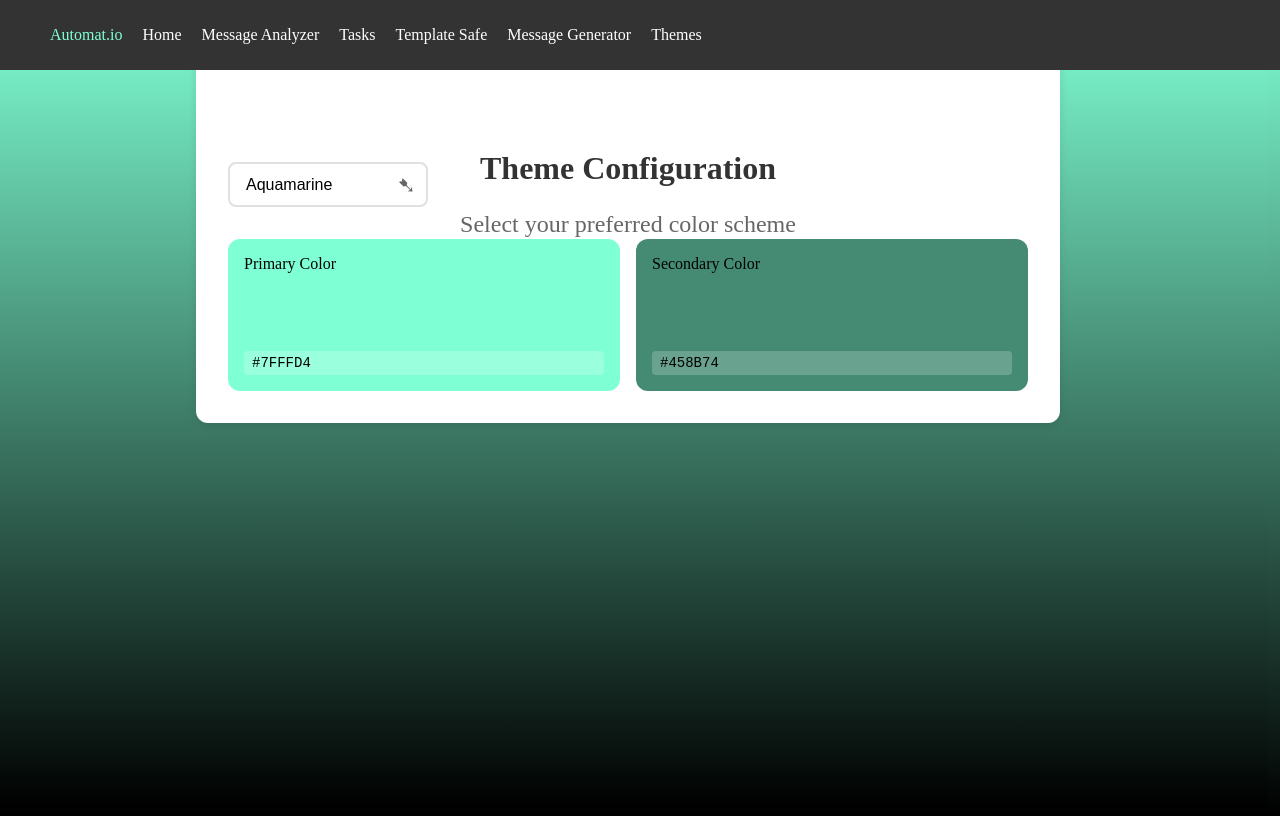
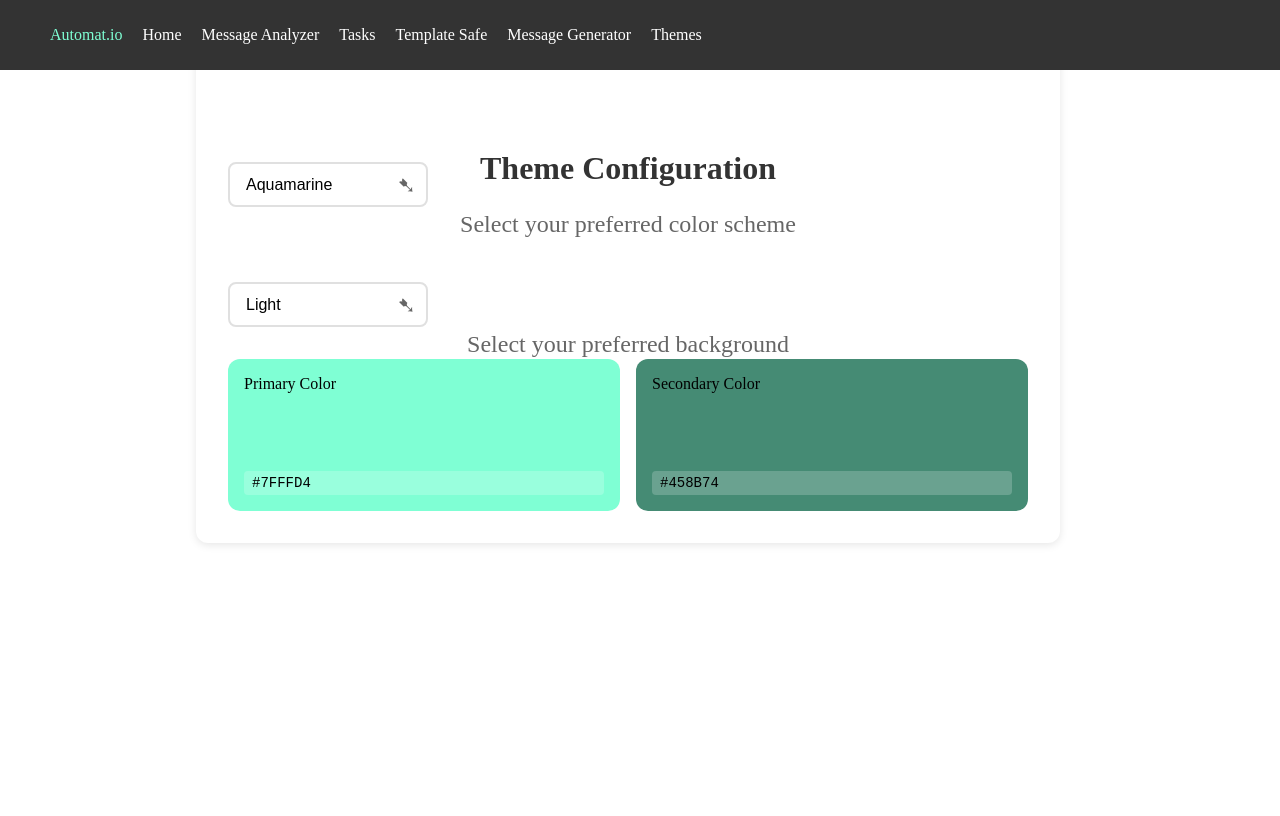
Before and after one commit to jadenkuriakose/Automat.io, a React (Vite) app in the folder app/: page /theme in a window 1280 px wide. Built offline with nearby package versions, Linux system fonts and the light colour scheme.

Commit message:
Added Background Themes as well

```diff
--- a/app/src/pages/Save.module.css
+++ b/app/src/pages/Save.module.css
@@ -1,10 +1,14 @@
 body{
-    background: linear-gradient(var(--primary-color), black);
-    color: white;
+    background: var(--background-color);
+    color: var(--text-color);
     min-height: 100vh;
     width: 100%;
     position: relative;
     left: -10px;
+}
+
+button{
+    color: var(--button-color);
 }
 
 .pageContainer {
--- a/app/src/pages/Theme.jsx
+++ b/app/src/pages/Theme.jsx
@@ -6,7 +6,6 @@ const themes = {
   aquamarine: {
     '--primary-color': '#7FFFD4',
     '--secondary-color': '#458B74'
-
   },
   cyan: {
     '--primary-color': '#00FFFF',
@@ -18,10 +17,33 @@ const themes = {
   }
 };
 
+const backgroundThemes = {
+  dark: {
+    '--background-color': '#2E2E2E',
+    '--text-color': '#FFFFFF',
+    '--button-color': '#000000'
+  },
+  light: {
+    '--background-color': '#FFFFFF',
+    '--text-color': '#000000',
+    '--button-color': '#000000'
+  },
+  gradient: {
+    '--background-color': 'linear-gradient(45deg, #2E2E2E, var(--primary-color))',
+    '--text-color': '#FFFFFF',
+    '--button-color': '#000000'
+  }
+};
+
 const Theme = () => {
   const [currentTheme, setCurrentTheme] = useState(() => {
     const savedTheme = localStorage.getItem('selectedTheme');
     return savedTheme && themes[savedTheme] ? savedTheme : 'aquamarine';
+  });
+
+  const [backgroundTheme, setBackgroundTheme] = useState(() => {
+    const savedBackground = localStorage.getItem('selectedBackground');
+    return savedBackground && backgroundThemes[savedBackground] ? savedBackground : 'light';
   });
 
   useEffect(() => {
@@ -34,12 +56,26 @@ const Theme = () => {
     }
   }, [currentTheme]);
 
+  useEffect(() => {
+    if (backgroundThemes[backgroundTheme]) {
+      const root = document.documentElement;
+      Object.entries(backgroundThemes[backgroundTheme]).forEach(([property, value]) => {
+        root.style.setProperty(property, value);
+      });
+      localStorage.setItem('selectedBackground', backgroundTheme);
+    }
+  }, [backgroundTheme]);
+
   const handleThemeChange = (event) => {
     setCurrentTheme(event.target.value);
   };
 
+  const handleBackgroundChange = (event) => {
+    setBackgroundTheme(event.target.value);
+  };
+
   return (
-   <div className = {styles.background}>
+    <div className={styles.background}>
       <div className={styles.themeContainer}>
         <div className={styles.themeHeader}>
           <h1 className={styles.title}>Theme Configuration</h1>
@@ -54,6 +90,20 @@ const Theme = () => {
               <option value="aquamarine">Aquamarine</option>
               <option value="cyan">Cyan</option>
               <option value="lavender">Lavender</option>
+            </select>
+          </div>
+
+          <p className={styles.subtitle}>Select your preferred background</p>
+
+          <div className={styles.selectWrapper}>
+            <select
+              value={backgroundTheme}
+              onChange={handleBackgroundChange}
+              className={styles.themeSelect}
+            >
+              <option value="dark">Dark</option>
+              <option value="light">Light</option>
+              <option value="gradient">Gradient</option>
             </select>
           </div>
         </div>
--- a/app/src/pages/Theme.module.css
+++ b/app/src/pages/Theme.module.css
@@ -1,6 +1,6 @@
 .background {
-  background: linear-gradient(var(--primary-color), black);
-  color: black;
+  background: var(--background-color);
+  color: var(--text-color);
   min-height: 100vh;
   width: 100%;
   position: relative;
@@ -74,6 +74,7 @@
 
   .colorPreview {
     margin-top: 2rem;
+    color:black;
   }
 
   .previewTitle {
--- a/app/src/pages/index.css
+++ b/app/src/pages/index.css
@@ -2,4 +2,6 @@
     --primary-color: aquamarine;
     --secondary-color: #4ab8a3;
     --text-color: black;
+    --background-color: white;
+    --button-color: white;
 }
```
Lines whose indentation alone changed are shown as unchanged.
